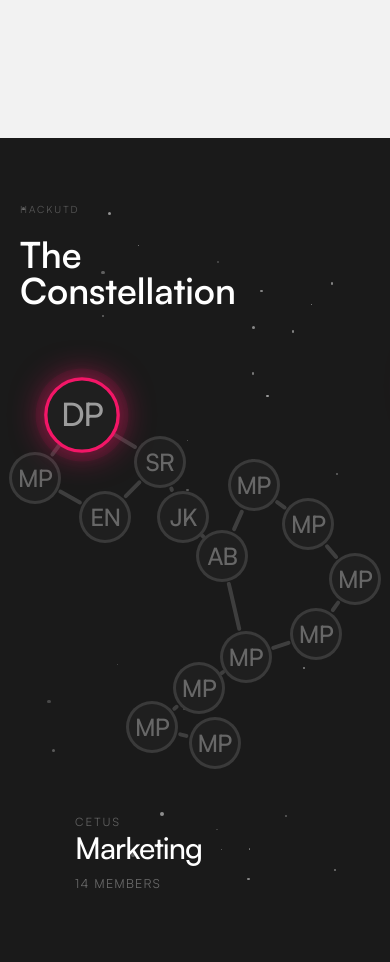
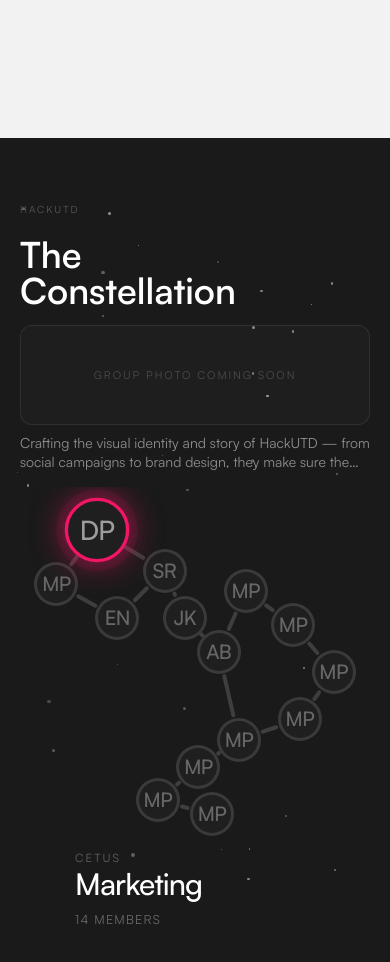
Before and after one commit to hackutd/hackutd-co, a Next.js app: page / in a window 390 px wide. Shown: the part 4160-5122 px from the top of the page. Built offline with nearby package versions, Linux system fonts and the light colour scheme.

Commit message:
added mobile photo and description

```diff
--- a/app/components/teams/Teams.tsx
+++ b/app/components/teams/Teams.tsx
@@ -436,30 +436,27 @@ export default function Teams() {
       const h = window.innerHeight;
 
       if (isAndroid) {
-        // Android Chrome reserves space for system nav bar and address bar.
-        // Use a more conservative height fraction and clamp node sizes so
-        // constellations stay fully visible on common 360–412 px wide screens.
         const clampedW = Math.min(w, 412);
-        const nodeSize = Math.round(Math.min(44 + (clampedW - 360) * 0.06, 50));
+        const nodeSize = Math.round(Math.min(38 + (clampedW - 360) * 0.05, 44));
         const leadNodeSize = Math.round(nodeSize * 1.3);
         setMobileBox({
           width: w,
-          // 0.46 leaves room for address bar + bottom nav (≈ 80–100 px combined)
-          height: Math.round(h * 0.46),
-          padding: Math.round(w * 0.1),
+          // reduced from 0.46 to leave room for photo + description panel above
+          height: Math.round(h * 0.38),
+          padding: Math.round(w * 0.08),
           verticalBias: 12,
           leadNodeSize,
           nodeSize,
         });
       } else {
-        // iOS Safari — 100svh already accounts for browser chrome
         setMobileBox({
           width: w,
-          height: Math.round(h * 0.54),
-          padding: Math.round(w * 0.09),
-          verticalBias: 18,
-          leadNodeSize: 68,
-          nodeSize: 52,
+          // reduced from 0.54 to leave room for photo + description panel above
+          height: Math.round(h * 0.40),
+          padding: Math.round(w * 0.07),
+          verticalBias: 16,
+          leadNodeSize: 58,
+          nodeSize: 44,
         });
       }
     };
@@ -468,6 +465,98 @@ export default function Teams() {
     window.addEventListener("resize", update);
     return () => window.removeEventListener("resize", update);
   }, [isMobile, isAndroid]);
+
+  useEffect(() => {
+    if (!isMobile || prefersReducedMotion) return;
+
+    const section = mobileSectionRef.current;
+    const track = mobileTrackRef.current;
+
+    if (!section || !track) return;
+
+    let frame = 0;
+    let currentX = 0;
+    let targetX = 0;
+
+    const clamp = (value: number, min: number, max: number) =>
+      Math.min(Math.max(value, min), max);
+
+    const updateTarget = () => {
+      const maxTranslate = Math.max(track.scrollWidth - window.innerWidth, 0);
+      const scrollableDistance = Math.max(
+        section.offsetHeight - window.innerHeight,
+        1,
+      );
+      const progress = clamp(
+        (window.scrollY - section.offsetTop) / scrollableDistance,
+        0,
+        1,
+      );
+      targetX = progress * maxTranslate;
+
+      if (maxTranslate > 0) {
+        const slotWidth = track.scrollWidth / ORDERED_OFFICER_TEAMS.length;
+        const nextIndex = clamp(
+          Math.round((progress * maxTranslate) / slotWidth),
+          0,
+          ORDERED_OFFICER_TEAMS.length - 1,
+        );
+        if (nextIndex !== activeTeamIndexRef.current) {
+          activeTeamIndexRef.current = nextIndex;
+          setDescVisible(false);
+          if (descTransitionRef.current !== null) {
+            window.clearTimeout(descTransitionRef.current);
+          }
+          descTransitionRef.current = window.setTimeout(() => {
+            setDisplayedTeamIndex(nextIndex);
+            setDescVisible(true);
+            descTransitionRef.current = null;
+          }, 200);
+        }
+      }
+
+      if (progress <= 0.001 || progress >= 0.999) {
+        currentX = targetX;
+        track.style.transform = `translate3d(${-currentX}px, 0, 0)`;
+        return;
+      }
+
+      queueRender();
+    };
+
+    const renderTrack = () => {
+      currentX += (targetX - currentX) * TEAMS_SCROLL.smoothing;
+
+      if (Math.abs(targetX - currentX) < 0.12) {
+        currentX = targetX;
+      }
+
+      track.style.transform = `translate3d(${-currentX}px, 0, 0)`;
+
+      if (currentX !== targetX) {
+        frame = window.requestAnimationFrame(renderTrack);
+        return;
+      }
+
+      frame = 0;
+    };
+
+    const queueRender = () => {
+      if (frame !== 0) return;
+      frame = window.requestAnimationFrame(renderTrack);
+    };
+
+    window.addEventListener("scroll", updateTarget, { passive: true });
+    window.addEventListener("resize", updateTarget);
+    updateTarget();
+
+    return () => {
+      if (frame !== 0) window.cancelAnimationFrame(frame);
+      window.removeEventListener("scroll", updateTarget);
+      window.removeEventListener("resize", updateTarget);
+      track.style.transform = "";
+    };
+  }, [isMobile, prefersReducedMotion]);
 
   useEffect(() => {
     if (isMobile || prefersReducedMotion) {
@@ -583,81 +672,6 @@ export default function Teams() {
   }, [desktopBox.height, desktopBox.width, isMobile, prefersReducedMotion]);
 
   useEffect(() => {
-    if (!isMobile || prefersReducedMotion) {
-      return;
-    }
-
-    const section = mobileSectionRef.current;
-    const track = mobileTrackRef.current;
-
-    if (!section || !track) {
-      return;
-    }
-
-    let frame = 0;
-    let currentX = 0;
-    let targetX = 0;
-
-    const clamp = (value: number, min: number, max: number) =>
-      Math.min(Math.max(value, min), max);
-
-    const updateTarget = () => {
-      const maxTranslate = Math.max(track.scrollWidth - window.innerWidth, 0);
-      const scrollableDistance = Math.max(
-        section.offsetHeight - window.innerHeight,
-        1,
-      );
-      const progress = clamp(
-        (window.scrollY - section.offsetTop) / scrollableDistance,
-        0,
-        1,
-      );
-      targetX = progress * maxTranslate;
-
-      if (progress <= 0.001 || progress >= 0.999) {
-        currentX = targetX;
-        track.style.transform = `translate3d(${-currentX}px, 0, 0)`;
-        return;
-      }
-
-      queueRender();
-    };
-
-    const renderTrack = () => {
-      currentX += (targetX - currentX) * TEAMS_SCROLL.smoothing;
-
-      if (Math.abs(targetX - currentX) < 0.12) {
-        currentX = targetX;
-      }
-
-      track.style.transform = `translate3d(${-currentX}px, 0, 0)`;
-
-      if (currentX !== targetX) {
-        frame = window.requestAnimationFrame(renderTrack);
-        return;
-      }
-
-      frame = 0;
-    };
-
-    const queueRender = () => {
-      if (frame !== 0) return;
-      frame = window.requestAnimationFrame(renderTrack);
-    };
-
-    window.addEventListener("scroll", updateTarget, { passive: true });
-    window.addEventListener("resize", updateTarget);
-    updateTarget();
-
-    return () => {
-      if (frame !== 0) window.cancelAnimationFrame(frame);
-      window.removeEventListener("scroll", updateTarget);
-      window.removeEventListener("resize", updateTarget);
-      track.style.transform = "";
-    };
-  }, [isMobile, prefersReducedMotion]);
-
-  useEffect(() => {
     return () => {
       if (tooltipCloseTimeoutRef.current !== null) {
         window.clearTimeout(tooltipCloseTimeoutRef.current);
@@ -696,12 +710,7 @@ export default function Teams() {
   const mobileLayouts = buildLayouts(ORDERED_OFFICER_TEAMS, mobileBox);
 
   if (isMobile) {
-    if (prefersReducedMotion) {
-      return (
-        <section
-          id="team"
-          className={`relative overflow-hidden bg-background ${TEAMS_LAYOUT.mobileSectionPadding}`}
-        >
+    const mobileStars = (
       <div aria-hidden="true" className="pointer-events-none absolute inset-0">
         {TEAMS_BACKGROUND_STARS.map((star) => {
           const starStyle: CSSProperties = {
@@ -716,6 +725,48 @@ export default function Teams() {
           );
         })}
       </div>
+    );
+
+    const mobilePhotoPanel = (
+      <div
+        className="px-5 mt-4 transition-opacity duration-200"
+        style={{ opacity: descVisible ? 1 : 0 }}
+      >
+        {ORDERED_OFFICER_TEAMS[displayedTeamIndex]?.groupPhotoUrl ? (
+          <Image
+            key={ORDERED_OFFICER_TEAMS[displayedTeamIndex]?.id}
+            src={ORDERED_OFFICER_TEAMS[displayedTeamIndex]!.groupPhotoUrl!}
+            alt={`${ORDERED_OFFICER_TEAMS[displayedTeamIndex]?.label} team`}
+            width={400}
+            height={160}
+            className="w-full rounded-xl object-cover border border-white/10"
+            style={{ maxHeight: "140px" }}
+          />
+        ) : (
+          <div
+            className="flex w-full items-center justify-center rounded-xl border border-white/8 bg-white/[0.02]"
+            style={{ height: "100px" }}
+          >
+            <p className="text-[0.68rem] uppercase tracking-[0.18em] text-white/20">
+              Group photo coming soon
+            </p>
+          </div>
+        )}
+        {ORDERED_OFFICER_TEAMS[displayedTeamIndex]?.description ? (
+          <p className="mt-2 text-sm leading-snug text-white/50 line-clamp-2">
+            {ORDERED_OFFICER_TEAMS[displayedTeamIndex]!.description}
+          </p>
+        ) : null}
+      </div>
+    );
+
+    if (prefersReducedMotion) {
+      return (
+        <section
+          id="team"
+          className={`relative overflow-hidden bg-background ${TEAMS_LAYOUT.mobileSectionPadding}`}
+        >
+          {mobileStars}
           <div className="relative mx-auto max-w-6xl">
             <p className="text-[0.62rem] uppercase tracking-[0.2em] text-white/26">
               {TEAMS_COPY.eyebrow}
@@ -754,20 +805,7 @@ export default function Teams() {
         className={`relative bg-background ${isAndroid ? TEAMS_LAYOUT.mobileSectionMinHeightAndroid : TEAMS_LAYOUT.mobileSectionMinHeight}`}
       >
         <div className={`sticky top-0 overflow-hidden ${isAndroid ? TEAMS_LAYOUT.mobileViewportHeightAndroid : TEAMS_LAYOUT.mobileViewportHeight}`}>
-          <div aria-hidden="true" className="pointer-events-none absolute inset-0">
-            {TEAMS_BACKGROUND_STARS.map((star) => {
-              const starStyle: CSSProperties = {
-                top: `${star.top}%`,
-                left: `${star.left}%`,
-                width: `${star.size}px`,
-                height: `${star.size}px`,
-                opacity: star.opacity,
-              };
-              return (
-                <span key={star.id} className="absolute rounded-full bg-white" style={starStyle} />
-              );
-            })}
-          </div>
+          {mobileStars}
 
           <div className="relative flex h-full flex-col pt-16 pb-6">
             <div className="px-5">
@@ -781,7 +819,9 @@ export default function Teams() {
               </h2>
             </div>
 
-            <div className="relative mt-6 flex-1 overflow-hidden">
+            {mobilePhotoPanel}
+
+            <div className="relative mt-4 flex-1 overflow-hidden">
               <div
                 ref={mobileTrackRef}
                 className="flex h-full w-max items-start will-change-transform"
```
Lines whose indentation alone changed are shown as unchanged.
